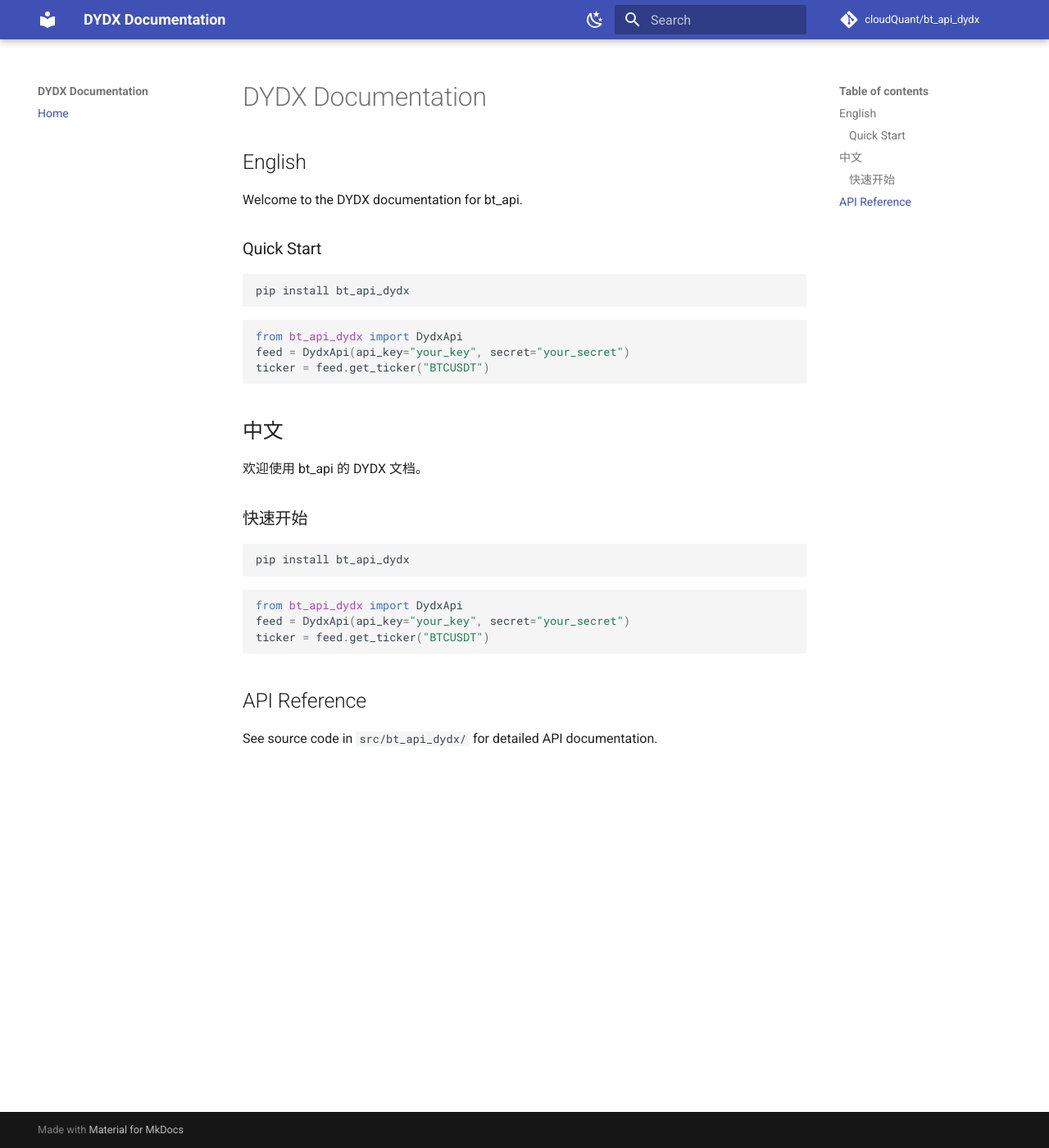
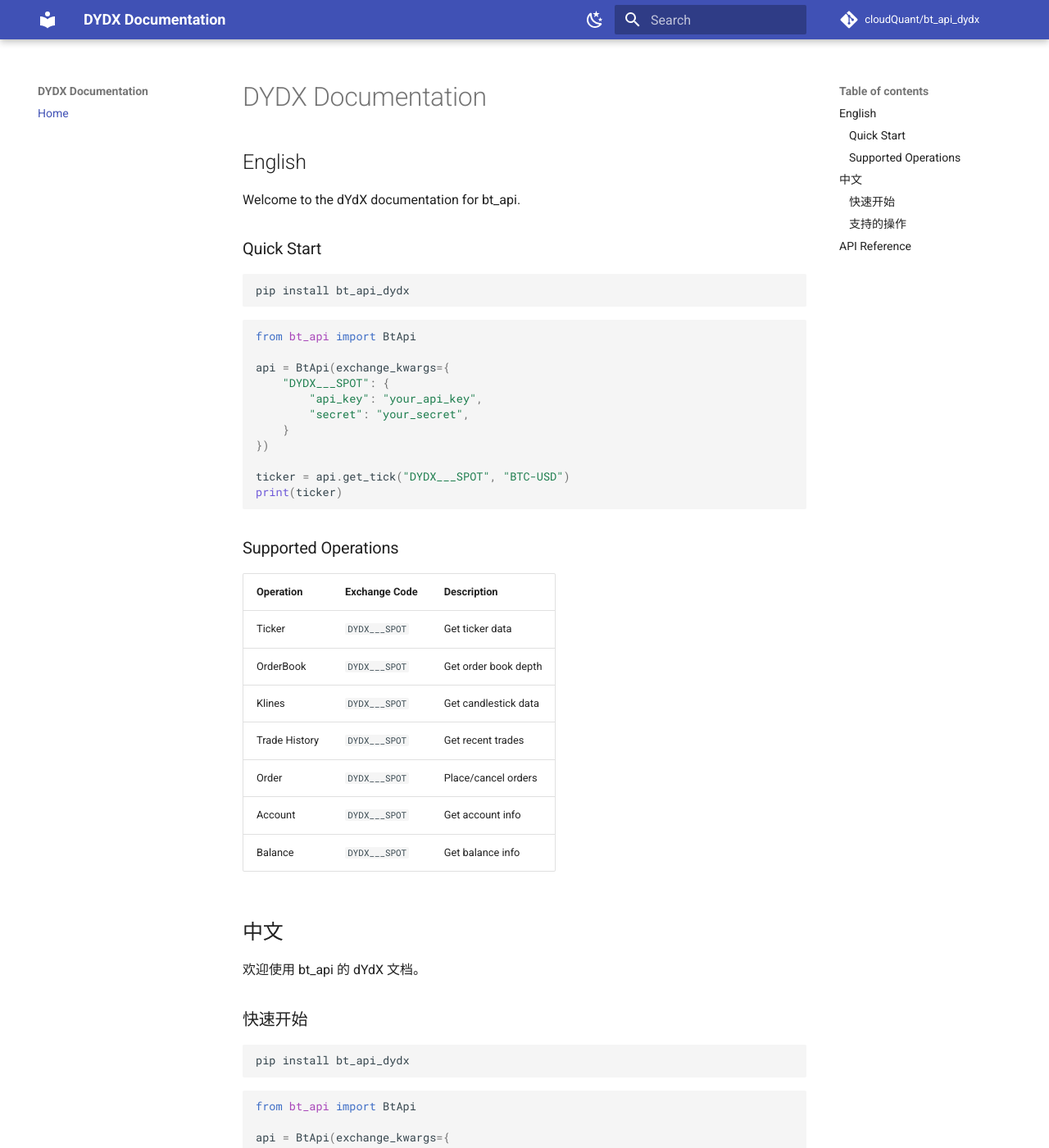
Before and after one commit to cloudQuant/bt_api_dydx, an MkDocs documentation site: the page built from docs/index.md, in a window 1280 px wide and 1400 px high. Shown: the whole window at 82% size. Built offline with MkDocs 1.6.1 and Material for MkDocs 9.7.7, drawn with Linux system fonts in a browser that asks for light colours; comment, search, counter and statistics services are not loaded; some of the changed text lies outside the part shown.

Commit message:
Update bt_api_dydx: code review, ruff fixes, bilingual README, CI/CD improvements, docs

````diff
--- a/docs/index.md
+++ b/docs/index.md
@@ -2,7 +2,7 @@
 
 ## English
 
-Welcome to the DYDX documentation for bt_api.
+Welcome to the dYdX documentation for bt_api.
 
 ### Quick Start
 
@@ -11,14 +11,34 @@
 ```
 
 ```python
-from bt_api_dydx import DydxApi
-feed = DydxApi(api_key="your_key", secret="your_secret")
-ticker = feed.get_ticker("BTCUSDT")
+from bt_api import BtApi
+
+api = BtApi(exchange_kwargs={
+    "DYDX___SPOT": {
+        "api_key": "your_api_key",
+        "secret": "your_secret",
+    }
+})
+
+ticker = api.get_tick("DYDX___SPOT", "BTC-USD")
+print(ticker)
 ```
+
+### Supported Operations
+
+| Operation | Exchange Code | Description |
+|-----------|---------------|-------------|
+| Ticker | `DYDX___SPOT` | Get ticker data |
+| OrderBook | `DYDX___SPOT` | Get order book depth |
+| Klines | `DYDX___SPOT` | Get candlestick data |
+| Trade History | `DYDX___SPOT` | Get recent trades |
+| Order | `DYDX___SPOT` | Place/cancel orders |
+| Account | `DYDX___SPOT` | Get account info |
+| Balance | `DYDX___SPOT` | Get balance info |
 
 ## 中文
 
-欢迎使用 bt_api 的 DYDX 文档。
+欢迎使用 bt_api 的 dYdX 文档。
 
 ### 快速开始
 
@@ -27,10 +47,30 @@
 ```
 
 ```python
-from bt_api_dydx import DydxApi
-feed = DydxApi(api_key="your_key", secret="your_secret")
-ticker = feed.get_ticker("BTCUSDT")
+from bt_api import BtApi
+
+api = BtApi(exchange_kwargs={
+    "DYDX___SPOT": {
+        "api_key": "your_api_key",
+        "secret": "your_secret",
+    }
+})
+
+ticker = api.get_tick("DYDX___SPOT", "BTC-USD")
+print(ticker)
 ```
+
+### 支持的操作
+
+| 操作 | 交易所代码 | 说明 |
+|------|------------|------|
+| Ticker | `DYDX___SPOT` | 获取行情数据 |
+| OrderBook | `DYDX___SPOT` | 获取订单簿深度 |
+| Klines | `DYDX___SPOT` | 获取K线数据 |
+| Trade History | `DYDX___SPOT` | 获取成交历史 |
+| Order | `DYDX___SPOT` | 下单/撤单 |
+| Account | `DYDX___SPOT` | 获取账户信息 |
+| Balance | `DYDX___SPOT` | 获取余额信息 |
 
 ## API Reference
 
````
Also changed, not shown: README.md (+18 -8 lines), pyproject.toml (+10 -0 lines), src/bt_api_dydx/__init__.py (+5 -5 lines), 7 other files.
